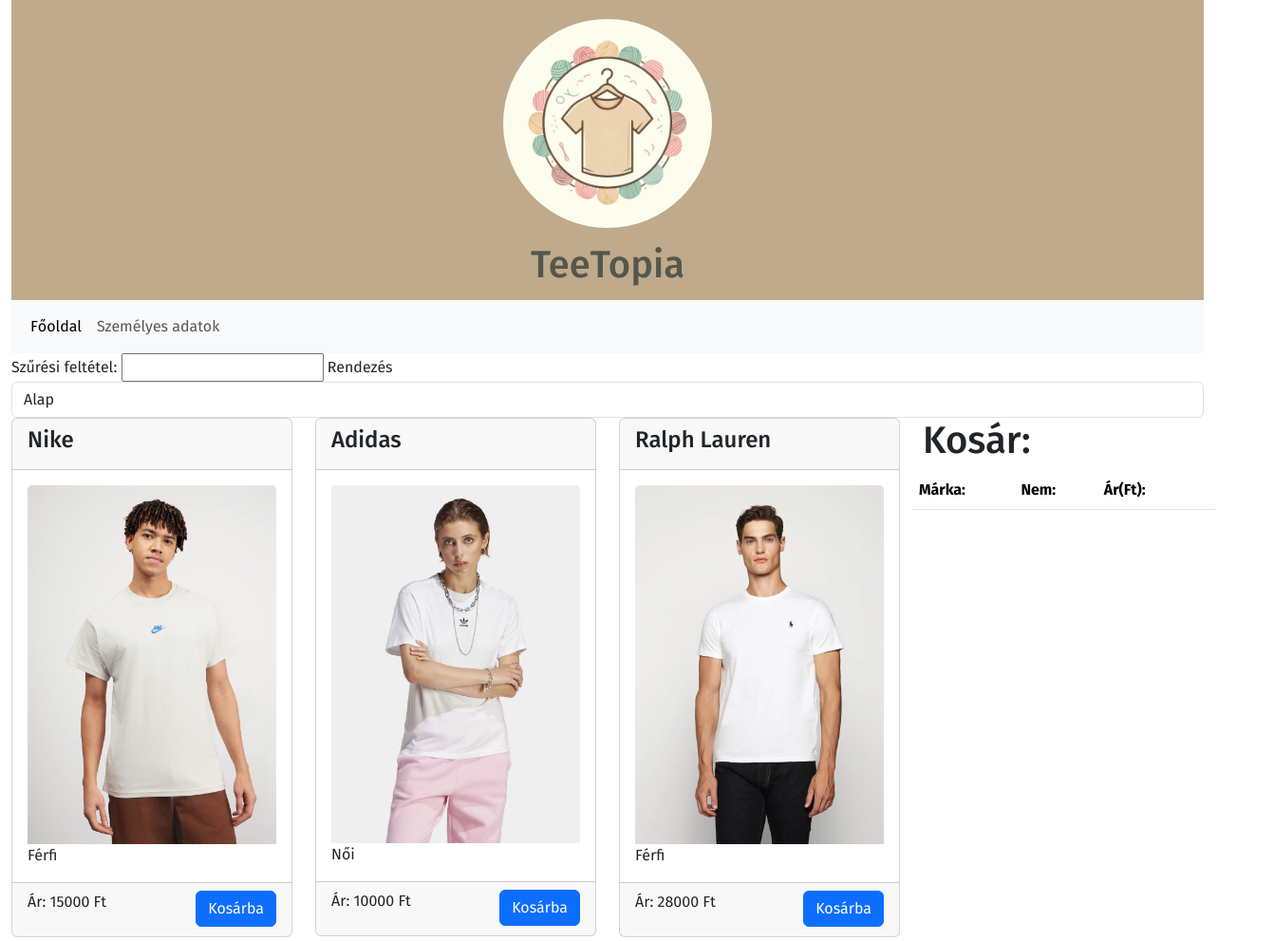
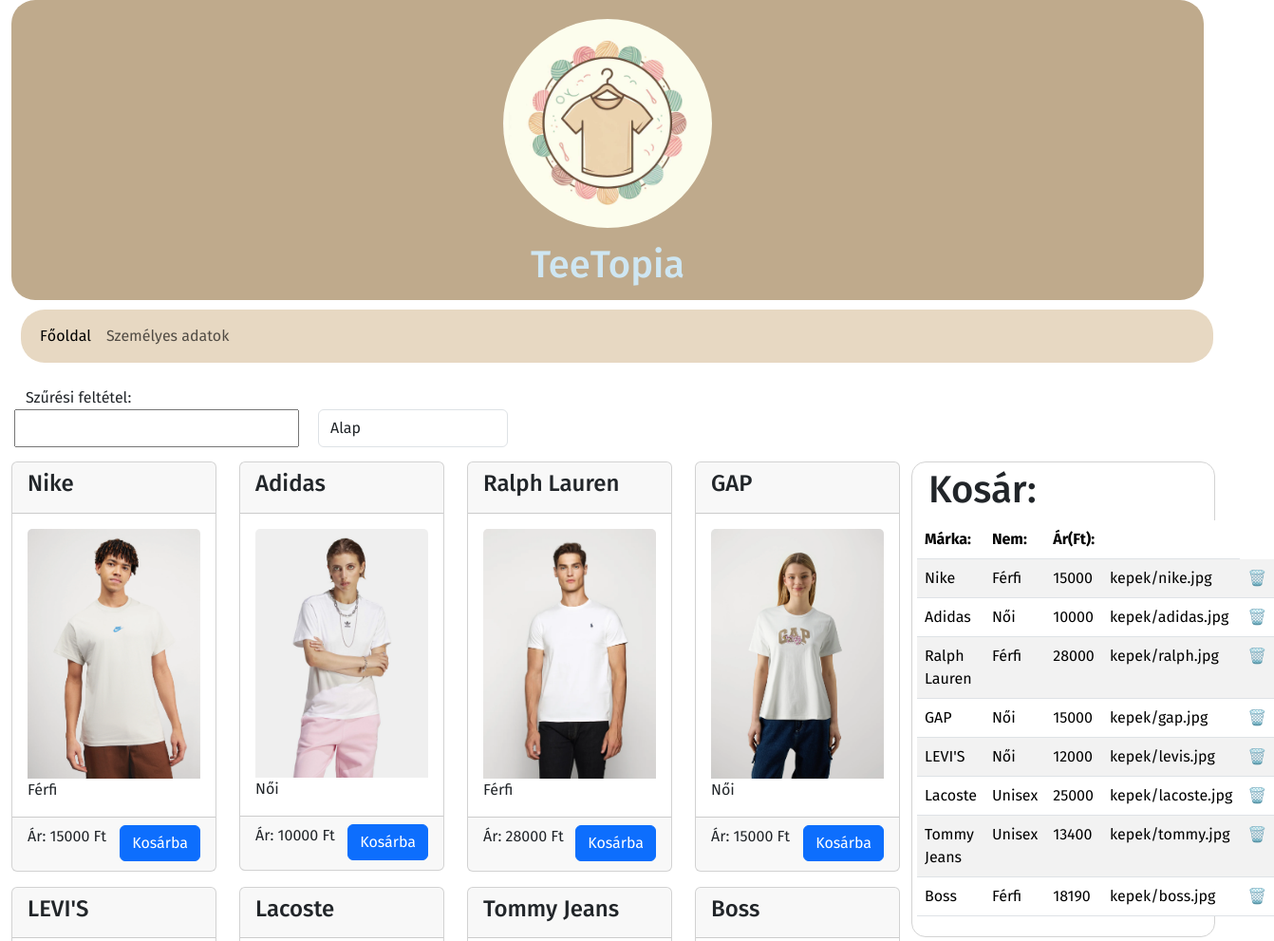
Before and after one commit to HalaszGergo2/WebaruhazListaMuveletek, a plain HTML site: page index.html in a window 1280 px wide. Shown: the top 991 px of the page at 95% size, 1342 px wide, since content can reach past the window. Drawn offline with nearby package versions, Linux system fonts and the light colour scheme.

Commit message:
+adat, design

```diff
--- a/adat.js
+++ b/adat.js
@@ -34,6 +34,18 @@ export const termekLISTA=[
         nem: "Unisex",
         ar: 25000,
         kep: "kepek/lacoste.jpg"
+    },
+    {
+        marka: "Tommy Jeans",
+        nem: "Unisex",
+        ar: 13400,
+        kep: "kepek/tommy.jpg"
+    },
+    {
+        marka: "Boss",
+        nem: "Férfi",
+        ar: 18190,
+        kep: "kepek/boss.jpg"
     }
 
 ]
--- a/htmlOsszeallit.js
+++ b/htmlOsszeallit.js
@@ -2,7 +2,7 @@ export function htmlCardOsszeallit(lista){
     let txt = "<div class='row'>";
     for(let i = 0; i < lista.length; i++){
         txt += `
-        <div class="col-lg-4 mb-4">
+        <div class="col-lg-3 mb-3">
             <div class="card">
                 <div class="card-header">
                     <h4 class="card-title">${lista[i].marka}</h4>
@@ -22,29 +22,25 @@ export function htmlCardOsszeallit(lista){
 }
 
 export function htmlKosarOsszeallit(lista){
-    let kosarLISTA = []
-    const kosarGombELEM = $(".kosargomb")
-    let txt = "<div class='row'>";
+    let txt = "<div class='tabla row'>";
     txt += "<table class='table table-striped col-lg-4'>"
     txt += "<h1>Kosár:</h1>"
     txt += "<thead><tr><th>Márka:</th><th>Nem:</th><th>Ár(Ft):</th><th></th></tr></thead>"
-    kosarGombELEM.on("click", function(){
         txt += "<tbody>"
     lista.forEach((elem, index) => {
         txt += `<tr>`
         for (const kulcs in elem) {
              txt += `<td>${elem[kulcs]}</td>`
         }
-        txt +="<td>✏️</td>"
         txt +=`<td class='torol' id=${index}>🗑️</td>`
 
         txt += `</tr>`
     })
-
-    });
     txt += "</tbody></table></div>"
     return txt
-}
+    };
+
+
 
 export function megjelenit(txt, divELEM){
     divELEM.html(txt);
--- a/index.html
+++ b/index.html
@@ -21,11 +21,11 @@
                 <h1 class="col-lg-6">TeeTopia</h1>
             </header>
 
-            <nav class="navbar navbar-expand-sm bg-light navbar-light col-md-12">
+            <nav class="navbar navbar-expand-sm  navbar-light col-md-12">
                 <div class="container-fluid">
                     <ul class="navbar-nav">
                     <li class="nav-item">
-                        <a class="nav-link active" href="index.html">Főoldal</a>
+                        <a class="menupont nav-link active" href="index.html">Főoldal</a>
                     </li>
                     <li class="nav-item">
                         <a class="nav-link" href="szemelyes.html">Személyes adatok</a>
@@ -34,14 +34,15 @@
                 </div>
             </nav>
             <div class="be">
+              <div class="row">
                 <label for="szuro">Szűrési feltétel:</label>
-                <input type="text" name="szuro" id="szuro">
-                <label for="rendez">Rendezés</label>
-                <select class="form-control col-md-5 " id="rendez">
+                <input type="text" name="szuro" id="szuro" class="col-lg-6">
+                <select class="form-control col-md-5 " id="rendez" class="col-lg-6">
                     <option>Alap</option>
                     <option>Növekvő sorrend</option>
                     <option>Csökkenő sorrend</option>
                 </select>
+              </div>
             </div>
             <div class="row">
                 <article class="col-md-9">
--- a/style.css
+++ b/style.css
@@ -1,13 +1,19 @@
 
 @import url('https://fonts.googleapis.com/css2?family=Fira+Sans:ital,wght@0,100;0,200;0,300;0,400;0,500;0,600;0,700;0,800;0,900;1,100;1,200;1,300;1,400;1,500;1,600;1,700;1,800;1,900&display=swap');
+
+*{
+    font-family: "Fira Sans", sans-serif;
+}
 
 .logo{
     padding: 15px;
     border-radius: 150px;
     width: 250px;
 }
-nav{
-    background-color: #BFAA8C;
+.navbar{
+    background-color: #e7d8c2;
+    border-radius: 25px;
+    margin: 10px;
 }
 h1{
     margin: auto;
@@ -17,10 +23,11 @@ footer{
 }
 
 header{
-  color:#54574b;
+  color: #CEE6F2;
   background-color: #BFAA8C;
   text-align: center;
   padding: 5px;
+  border-radius: 25px;
 }
 footer{
     background-color: #BFAA8C;
@@ -33,6 +40,20 @@ footer{
 .nagyit:hover{
     transform: scale(1.3);
 }
-*{
-    font-family: "Fira Sans", sans-serif;
+
+.be{
+    padding: 15px;
 }
+#rendez{
+    margin-left: 20px;
+    width: 200px;
+}
+#szuro{
+    height: 40px;
+    width: 300px;
+}
+.tabla{
+    border: 1px solid lightgrey;
+    border-radius: 15px;
+    padding: 5px;
+}
```
Also changed, not shown: kepek/boss.jpg (added), kepek/tommy.jpg (added).
